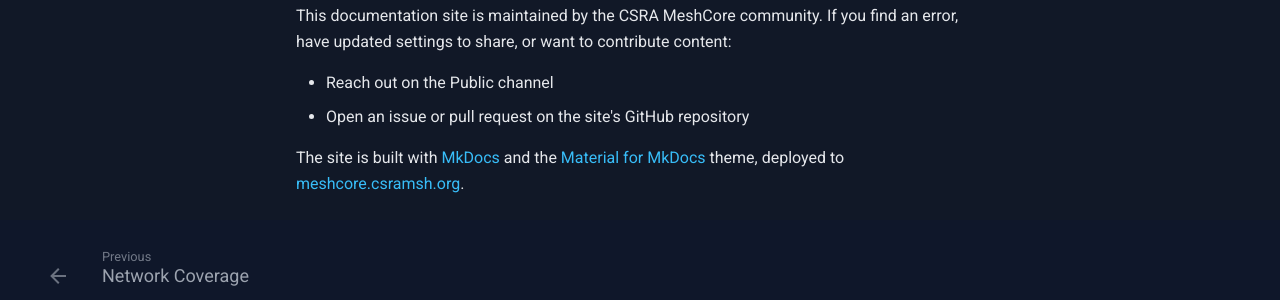
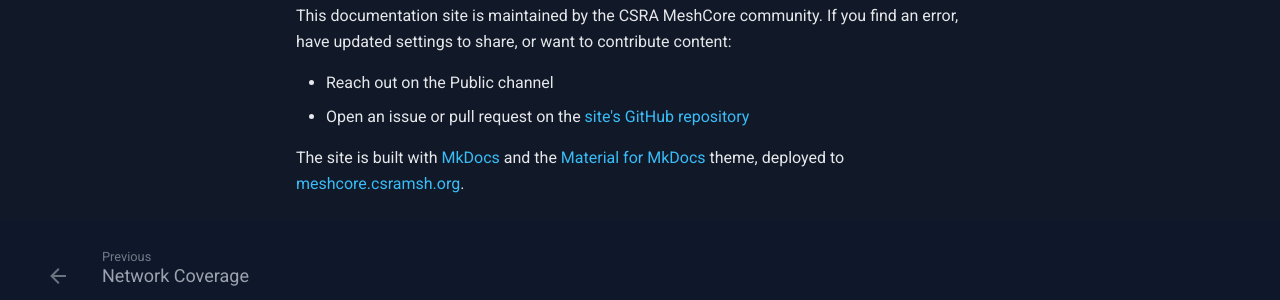
Before and after one commit to copelaje/csrameshcore, an MkDocs documentation site: the page built from docs/resources.md, in a window 1280 px wide and 900 px high, scrolled down 3413 px. Shown: the part 523-823 px from the top of the window. Built offline with MkDocs 1.6.1 and Material for MkDocs 9.7.7, drawn with Linux system fonts in a browser that asks for light colours; part of the change alters nothing that is shown.

```diff
--- a/docs/resources.md
+++ b/docs/resources.md
@@ -127,6 +127,6 @@ A **Technician license** opens up additional VHF/UHF digital modes that pair wel
 This documentation site is maintained by the CSRA MeshCore community. If you find an error, have updated settings to share, or want to contribute content:
 
 - Reach out on the Public channel
-- Open an issue or pull request on the site's GitHub repository
+- Open an issue or pull request on the [site's GitHub repository](https://github.com/copelaje/csrameshcore)
 
 The site is built with [MkDocs](https://www.mkdocs.org) and the [Material for MkDocs](https://squidfunk.github.io/mkdocs-material/) theme, deployed to [meshcore.csramsh.org](https://meshcore.csramsh.org).
--- a/mkdocs.yml
+++ b/mkdocs.yml
@@ -67,7 +67,7 @@ markdown_extensions:
 extra:
   social:
     - icon: fontawesome/brands/github
-      link: https://github.com/meshcore
+      link: https://github.com/copelaje/csrameshcore
       name: MeshCore on GitHub
   analytics:
     feedback:
```
